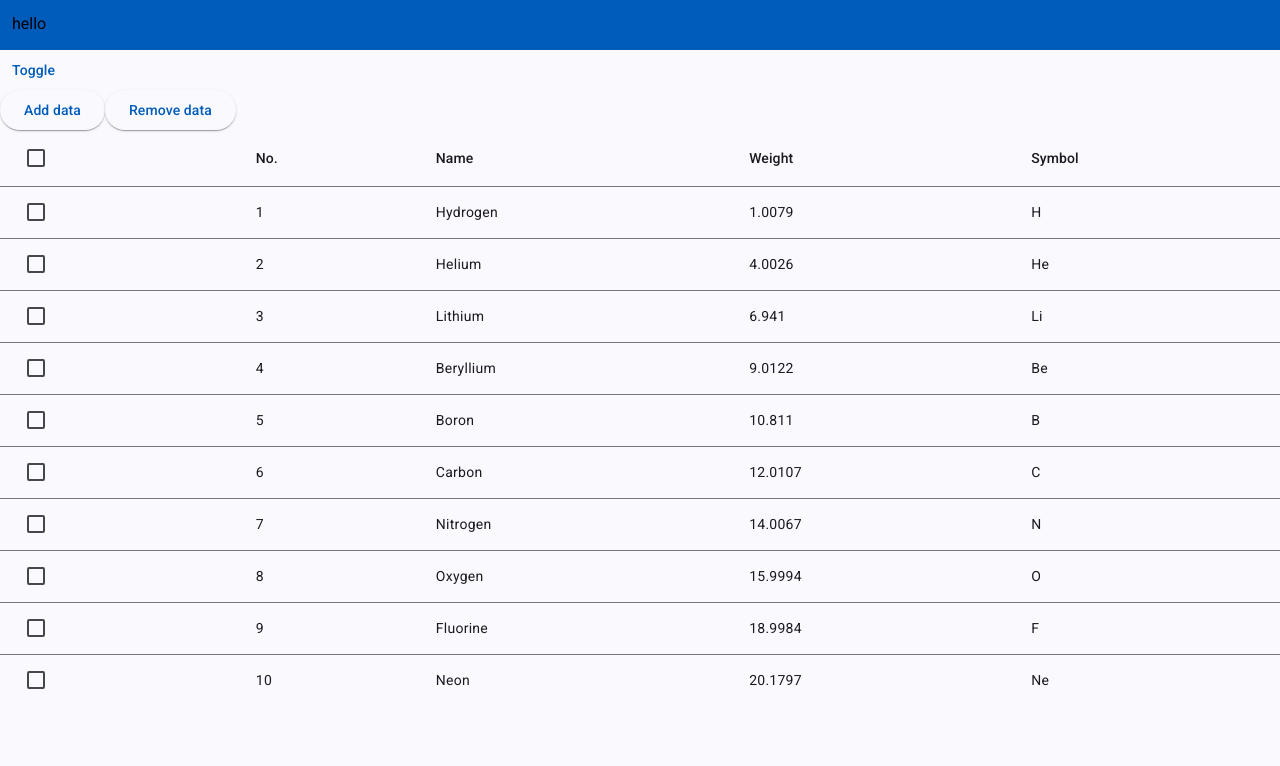
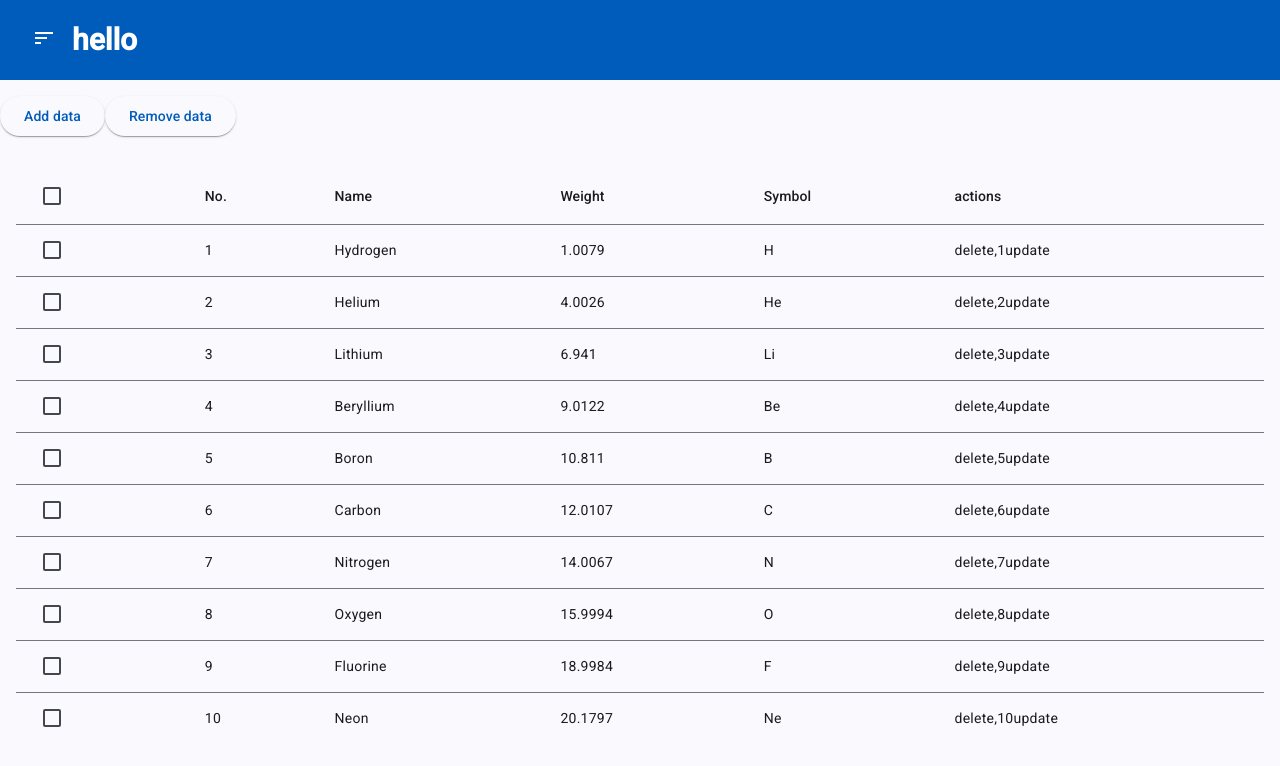
Before and after one commit to amalvinodb/gadgets_frontend, an Angular app: page /gadget in a window 1280 px wide. Shown: the top 766 px of the page. Built offline with nearby package versions, Linux system fonts and the light colour scheme.

Commit message:
added list and buttons with triggers

```diff
--- a/src/app/app.config.ts
+++ b/src/app/app.config.ts
@@ -3,6 +3,7 @@ import { provideRouter } from '@angular/router';
 import { provideToastr } from 'ngx-toastr';
 import { provideAnimations } from '@angular/platform-browser/animations';
 import { routes } from './app.routes';
+import { provideHttpClient } from '@angular/common/http';
 
 export const appConfig: ApplicationConfig = {
   providers: [
@@ -10,5 +11,6 @@ export const appConfig: ApplicationConfig = {
     provideRouter(routes),
     provideAnimations(), // required animations providers
     provideToastr(),
+    provideHttpClient(),
   ],
 };
--- /dev/null
+++ b/src/app/core/services/api-endpoints.service.ts
@@ -0,0 +1,9 @@
+import { Injectable } from '@angular/core';
+import { HttpClient } from '@angular/common/http';
+
+@Injectable({
+  providedIn: 'root',
+})
+export class ApiEndpointsService {
+  constructor(private httpClient: HttpClient) {}
+}
--- a/src/app/module/gadget/gadget.component.html
+++ b/src/app/module/gadget/gadget.component.html
@@ -1,4 +1,4 @@
-<app-header></app-header>
+<app-header (buttonClicked)="onChildButtonClick()"></app-header>
 
 <mat-sidenav-container
   class="example-container"
@@ -7,14 +7,14 @@
 >
   <!-- <mat-sidenav #sidenav [mode]="mode.value!" [position]="position.value!"> -->
   <mat-sidenav #sidenav mode="over" position="start">
-    <p><button mat-button (click)="sidenav.toggle()">Toggle</button></p>
+    <!-- <p><button mat-button (click)="sidenav.toggle()">Toggle</button></p>
     <p>
       <label>Test input for drawer<input /></label>
-    </p>
+    </p> -->
   </mat-sidenav>
 
   <mat-sidenav-content>
-    <p><button mat-button (click)="sidenav.toggle()">Toggle</button></p>
+    <!-- <p><button mat-button (click)="sidenav.toggle()">Toggle</button></p> -->
     <router-outlet />
   </mat-sidenav-content>
 </mat-sidenav-container>
--- a/src/app/module/gadget/gadget.component.ts
+++ b/src/app/module/gadget/gadget.component.ts
@@ -1,7 +1,11 @@
-import { Component } from '@angular/core';
+import { Component, OnInit, ViewChild } from '@angular/core';
 import { RouterOutlet } from '@angular/router';
 import { FormControl, FormsModule, ReactiveFormsModule } from '@angular/forms';
-import { MatDrawerMode, MatSidenavModule } from '@angular/material/sidenav';
+import {
+  MatDrawerMode,
+  MatSidenav,
+  MatSidenavModule,
+} from '@angular/material/sidenav';
 import { MatRadioModule } from '@angular/material/radio';
 import { MatButtonModule } from '@angular/material/button';
 import {
@@ -24,12 +28,13 @@ import { HeaderComponent } from '../../shared/header/header.component';
   templateUrl: './gadget.component.html',
   styleUrl: './gadget.component.css',
 })
-export class GadgetComponent {
-  constructor(private toastr: ToastrService) {
-    // this.toastr.error('everything is broken', 'Major Error', {
-    //   timeOut: 3000,
-    //   closeButton: true,
-    // });
+export class GadgetComponent implements OnInit {
+  @ViewChild('sidenav') sidenav!: MatSidenav;
+
+  constructor(private toastr: ToastrService) {}
+  ngOnInit() {}
+  onChildButtonClick() {
+    this.sidenav.toggle();
   }
 
   shouldRun = /(^|.)(stackblitz|webcontainer).(io|com)$/.test(
--- a/src/app/module/gadget/list-all/list-all.component.html
+++ b/src/app/module/gadget/list-all/list-all.component.html
@@ -1,4 +1,4 @@
-<div class="demo-button-container">
+<div class="demo-button-container py-4">
   <button mat-raised-button (click)="addData()" class="demo-button">
     Add data
   </button>
@@ -6,7 +6,7 @@
     Remove data
   </button>
 </div>
-
+<div class="p-4">
   <table mat-table [dataSource]="dataSource" class="mat-elevation-z8">
     <!-- Checkbox Column -->
     <ng-container matColumnDef="select">
@@ -53,6 +53,16 @@
       <th mat-header-cell *matHeaderCellDef>Symbol</th>
       <td mat-cell *matCellDef="let element">{{ element.symbol }}</td>
     </ng-container>
+    <!-- Actions column -->
+    <ng-container matColumnDef="actions">
+      <th mat-header-cell *matHeaderCellDef>actions</th>
+      <td mat-cell *matCellDef="let element">
+        <button (click)="deleteItem(element.position)">
+          delete,{{ element.position }}
+        </button>
+        <button (click)="updateItem(element.position)">update</button>
+      </td>
+    </ng-container>
 
     <tr mat-header-row *matHeaderRowDef="displayedColumns"></tr>
     <tr
@@ -61,6 +71,7 @@
       (click)="selection.toggle(row)"
     ></tr>
   </table>
+</div>
 
 <!-- Copyright 2025 Google LLC. All Rights Reserved.
       Use of this source code is governed by an MIT-style license that
--- a/src/app/module/gadget/list-all/list-all.component.ts
+++ b/src/app/module/gadget/list-all/list-all.component.ts
@@ -41,6 +41,7 @@ export class ListAllComponent {
     'name',
     'weight',
     'symbol',
+    'actions',
   ];
   dataSource = new MatTableDataSource<PeriodicElement>(ELEMENT_DATA);
   selection = new SelectionModel<PeriodicElement>(true, []);
@@ -79,4 +80,10 @@ export class ListAllComponent {
   removeData() {
     console.log(this.selection);
   }
+  deleteItem(id: string) {
+    console.log(id);
+  }
+  updateItem(id: string) {
+    console.log(id);
+  }
 }
--- a/src/app/shared/header/header.component.html
+++ b/src/app/shared/header/header.component.html
@@ -1 +1,14 @@
-<nav class="h-[50px] bg-[#005cbb] p-3">hello</nav>
+<nav
+  class="h-[50px] md:h-[80px] bg-[#005cbb] px-8 text-white font-bold text-xl md:text-3xl flex gap-4 items-center"
+>
+  <button (click)="toggleSideNav()" class="demo-button">
+    <mat-icon>sort</mat-icon>
+  </button>
+  <!-- <div>
+    <button (click)="toggleSideNav()">
+
+      this
+    </button>
+  </div> -->
+  <p>hello</p>
+</nav>
--- a/src/app/shared/header/header.component.ts
+++ b/src/app/shared/header/header.component.ts
@@ -1,11 +1,17 @@
-import { Component } from '@angular/core';
+import { Component, EventEmitter, Output } from '@angular/core';
+import { MatIconModule } from '@angular/material/icon';
+import { MatButtonModule } from '@angular/material/button';
 
 @Component({
   selector: 'app-header',
-  imports: [],
+  imports: [MatIconModule, MatButtonModule],
   templateUrl: './header.component.html',
-  styleUrl: './header.component.css'
+  styleUrl: './header.component.css',
 })
 export class HeaderComponent {
-
+  @Output() buttonClicked = new EventEmitter<void>();
+  constructor() {}
+  toggleSideNav() {
+    this.buttonClicked.emit();
+  }
 }
```
Lines whose indentation alone changed are shown as unchanged.
